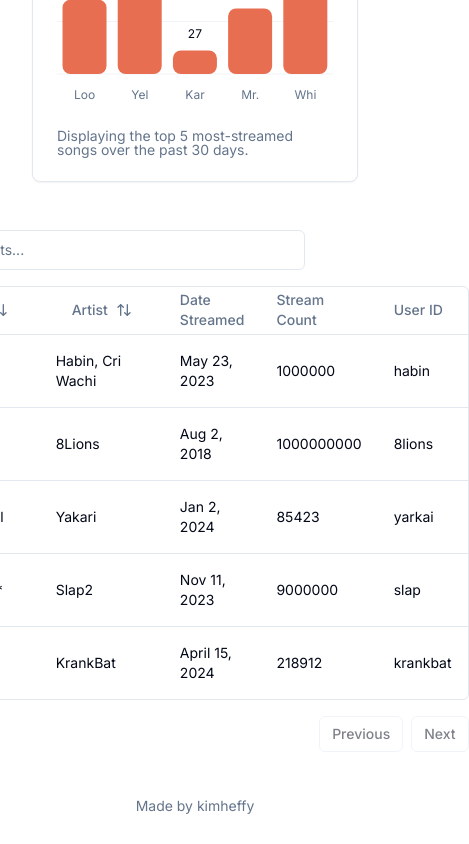
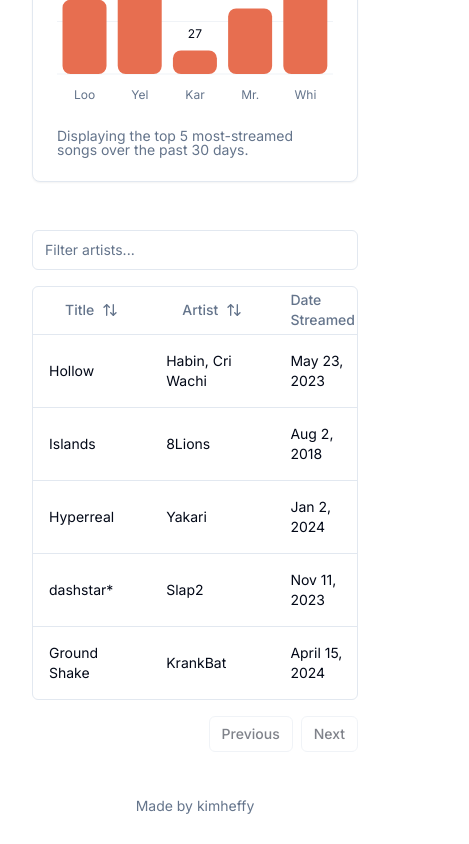
Before and after one commit to kimheffy/streamify-take-home, a Next.js app: page / in a window 390 px wide. Shown: the part 2001-2845 px from the top of the page, 469 px wide, since content can reach past the window. Built offline with nearby package versions, Linux system fonts and the light colour scheme.

Commit message:
Fix Table on mobile

```diff
--- a/src/app/page.tsx
+++ b/src/app/page.tsx
@@ -58,7 +58,7 @@ export default function Home() {
         <PieChart chartData={pieData} />
         <BarChart chartData={barChart} />
       </section>
-      <section className="mt-8 mx-8">
+      <section className="mt-8 w-full">
         <RecentStreamsTable />
       </section>
     </main>
--- a/src/components/recent-streams-table/data-table.tsx
+++ b/src/components/recent-streams-table/data-table.tsx
@@ -54,7 +54,7 @@ export function DataTable<TData, TValue>({
   });
 
   return (
-    <div>
+    <div className="mx-8">
       <div className="flex items-center py-4">
         <Input
           placeholder="Filter artists..."
```
